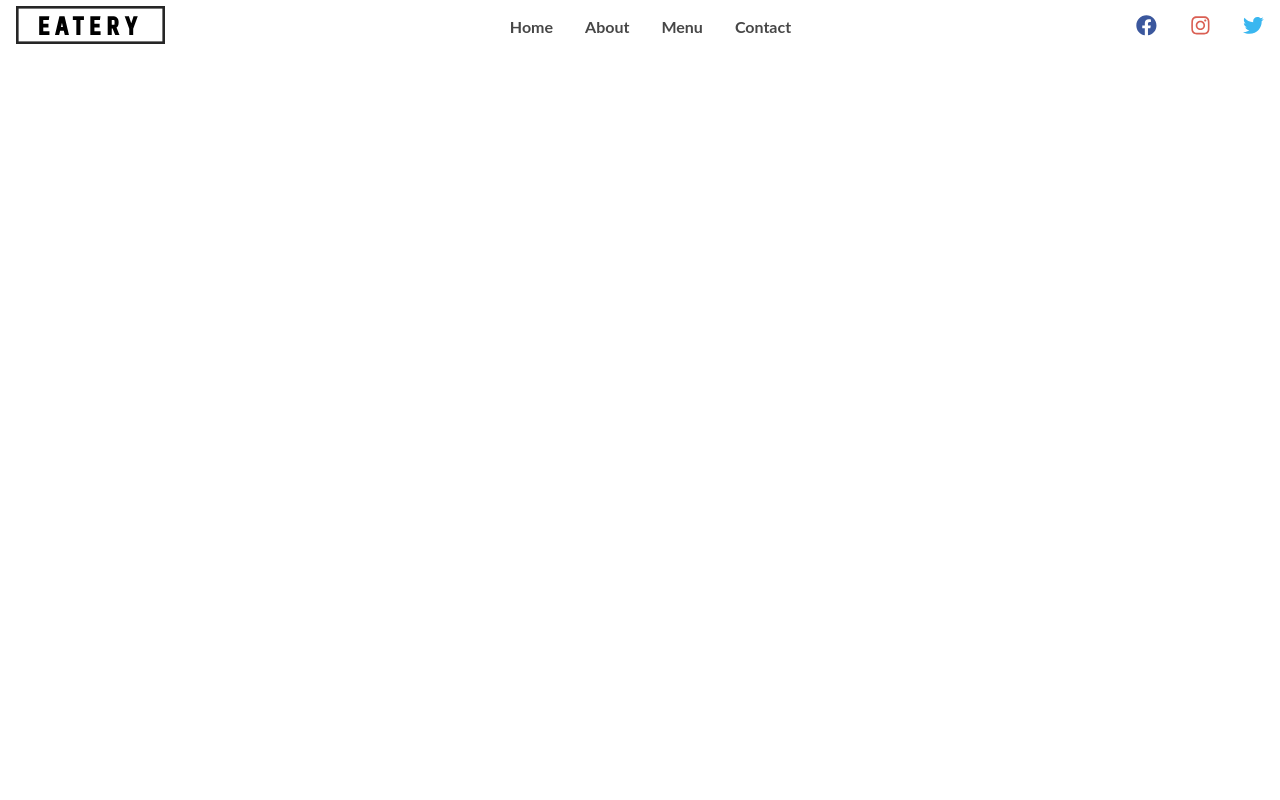
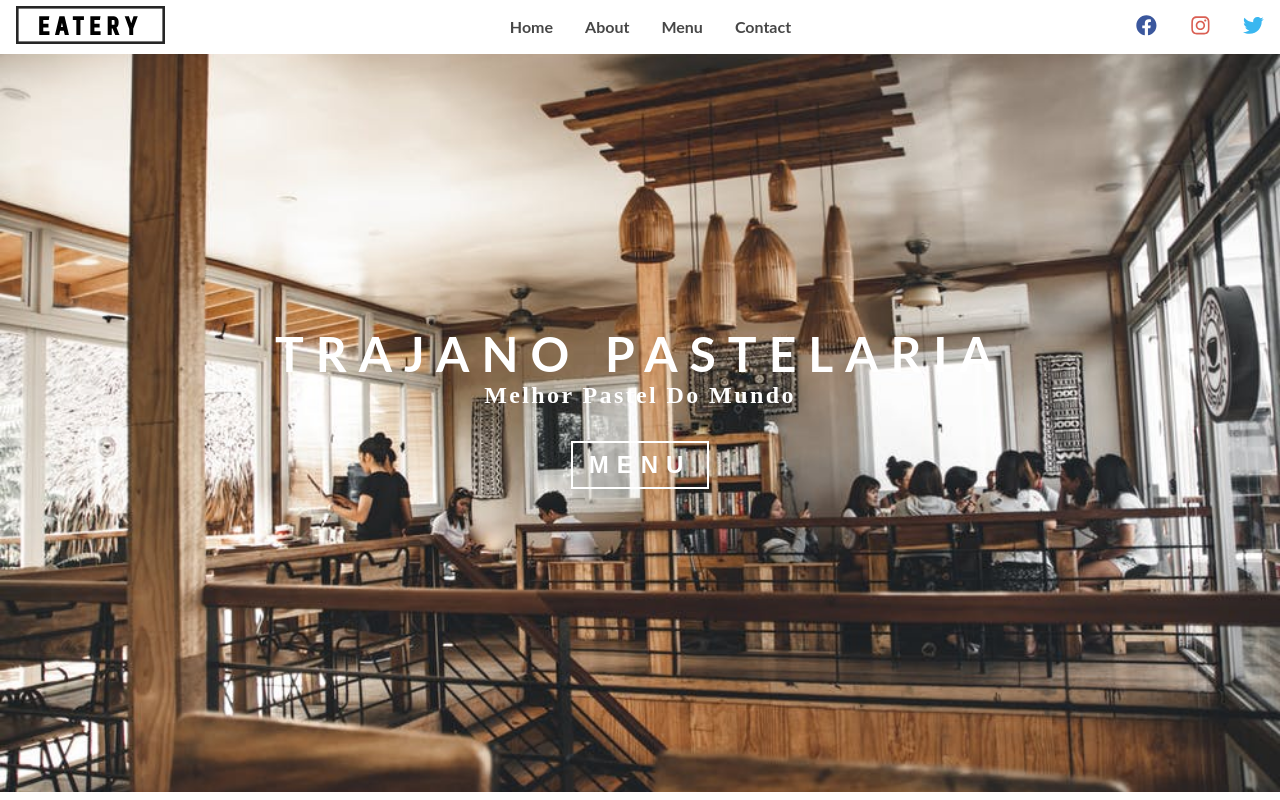
Before and after one commit to aguaholic/pastelaria-trajano, a Gatsby site: page / in a window 1280 px wide. Built offline with nearby package versions, Linux system fonts and the light colour scheme; Gatsby itself is replaced by a stand-in of ours.

Commit message:
Implement Header and Banner

```diff
--- a/package.json
+++ b/package.json
@@ -7,6 +7,7 @@
   "dependencies": {
     "babel-plugin-styled-components": "^1.10.7",
     "gatsby": "^2.22.15",
+    "gatsby-background-image": "^1.1.1",
     "gatsby-image": "^2.4.5",
     "gatsby-plugin-manifest": "^2.4.9",
     "gatsby-plugin-offline": "^3.2.7",
--- /dev/null
+++ b/src/components/Banner.js
@@ -0,0 +1,32 @@
+import React from 'react'
+import styled from 'styled-components'
+
+import { styles } from '../utils'
+
+const Wrapper = styled.div`
+    color: ${styles.colors.mainWhite};
+    text-align: center;
+    .title {
+        font-size: 3rem;
+        text-transform: uppercase;
+        ${styles.letterSpacing({ spacing: '0.75rem' })}
+    }
+    .subtitle {
+        ${styles.textSlanted};
+        ${styles.letterSpacing({ spacing: '0.15rem' })};
+        font-size: 1.5rem;
+        text-transform: capitalize;
+    }
+`
+
+const Banner = ({ title, subtitle, children }) => {
+    return (
+        <Wrapper>
+            <h1 className="title">{title}</h1>
+            <h2 className="subtitle">{subtitle}</h2>
+            {children}
+        </Wrapper>
+    )
+}
+
+export default Banner
--- /dev/null
+++ b/src/components/Button.js
@@ -0,0 +1,21 @@
+import styled from 'styled-components'
+import { styles } from '../utils'
+
+export const Button = styled.button`
+    display: block;
+    color: ${styles.colors.mainWhite};
+    padding: 0.5rem 1rem;
+    text-transform: uppercase;
+    font-size: 1.5rem;
+    letter-spacing: 0.5rem;
+    font-weight: 700;
+    ${styles.border({ color: `${styles.colors.mainWhite}` })};
+    margin: 2rem auto;
+    ${styles.transition({})};
+    background: transparent;
+    &:hover {
+        background: ${styles.colors.mainWhite};
+        color: ${styles.colors.mainBlack};
+        cursor: pointer;
+    }
+`
--- /dev/null
+++ b/src/components/Hero.js
@@ -0,0 +1,22 @@
+import React from 'react'
+import BackgroundImage from 'gatsby-background-image'
+import styled from 'styled-components'
+
+const Hero = ({ img, className, children, home }) => {
+    return (
+        <BackgroundImage className={className} fluid={img} home={home}>
+            {children}
+        </BackgroundImage>
+    )
+}
+
+export default styled(Hero)`
+    min-height: ${props => (props.home ? 'calc(100vh - 62px)' : '50vh')};
+    background: linear-gradient(rgba(0, 0, 0, 0.7), rgba(0, 0, 0, 0.4));
+    background-position: center;
+    background-size: cover;
+    opacity: 1 !important;
+    display: flex;
+    justify-content: center;
+    align-items: center;
+`
--- a/src/components/layout.js
+++ b/src/components/Layout/index.js
@@ -2,13 +2,16 @@ import React from 'react'
 import PropTypes from 'prop-types'
 import { createGlobalStyle } from 'styled-components'
 
-import Navbar from '../components/Globals/Navbar'
+import Navbar from './Navbar'
 
 const GlobalStyle = createGlobalStyle`
+/* @import url('https://fonts.googleapis.com/css2?family=Raleway&display=swap'); */
+
     * {
         margin: 0;
         padding: 0;
         box-sizing: border-box;
+        text-decoration:none;
     }
 
     body {
@@ -19,8 +22,6 @@ const GlobalStyle = createGlobalStyle`
 `
 
 const Layout = ({ children }) => {
-    console.log(GlobalStyle.body)
-
     return (
         <>
             <GlobalStyle />
--- a/src/pages/index.js
+++ b/src/pages/index.js
@@ -1,12 +1,48 @@
 import React from 'react'
+import { graphql } from 'gatsby'
+import AniLink from 'gatsby-plugin-transition-link/AniLink'
+import styled from 'styled-components'
 
-import Layout from '../components/layout'
+import Layout from '../components/Layout'
+import Hero from '../components/Hero'
+import Banner from '../components/Banner'
+import { Button } from '../components/Button'
 import SEO from '../components/seo'
 
-const IndexPage = () => (
+const Link = styled(AniLink)`
+    color: white;
+    &:hover {
+        color: black;
+    }
+`
+const IndexPage = ({ data }) => (
     <Layout>
         <SEO title="Home" />
+        <Hero home img={data.homeBcg.childImageSharp.fluid}>
+            <Banner
+                title="Trajano Pastelaria"
+                subtitle="Melhor pastel do mundo"
+            >
+                <Button>
+                    <Link fade to="/menu">
+                        Menu
+                    </Link>
+                </Button>
+            </Banner>
+        </Hero>
     </Layout>
 )
 
+export const query = graphql`
+    query {
+        homeBcg: file(relativePath: { eq: "bcg/homeBcg.jpeg" }) {
+            childImageSharp {
+                fluid {
+                    ...GatsbyImageSharpFluid_withWebp
+                }
+            }
+        }
+    }
+`
+
 export default IndexPage
```
Also changed, not shown: src/components/header.js (deleted, +0 -42 lines), src/components/image.js (deleted, +0 -23 lines), src/pages/about.js (added, +30 -0 lines), src/pages/contact.js (added, +30 -0 lines), src/pages/menu.js (added, +30 -0 lines), src/components/Layout/Navbar/Header.js (renamed from src/components/Globals/Navbar/Header.js), src/components/Layout/Navbar/Icons.js (renamed from src/components/Globals/Navbar/Icons.js), src/components/Layout/Navbar/Links.js (renamed from src/components/Globals/Navbar/Links.js), src/components/Layout/Navbar/index.js (renamed from src/components/Globals/Navbar/index.js), 1 other file.
